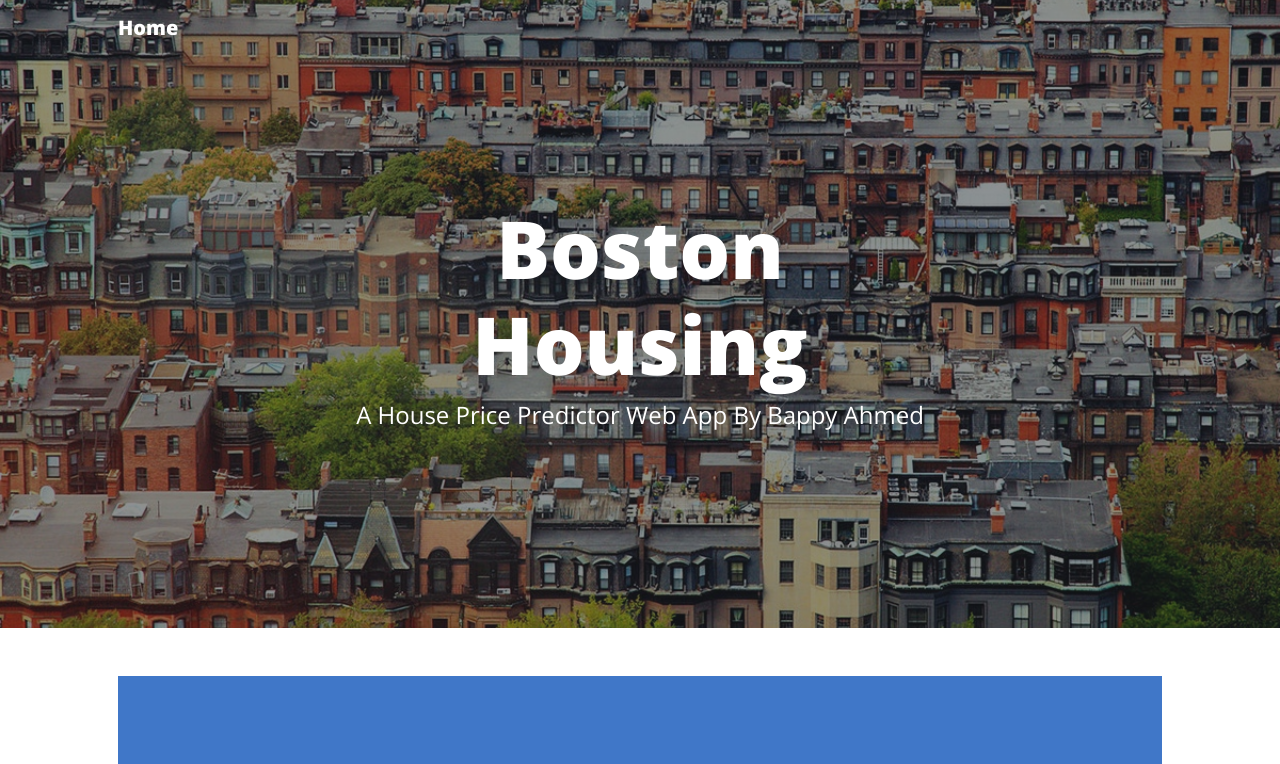
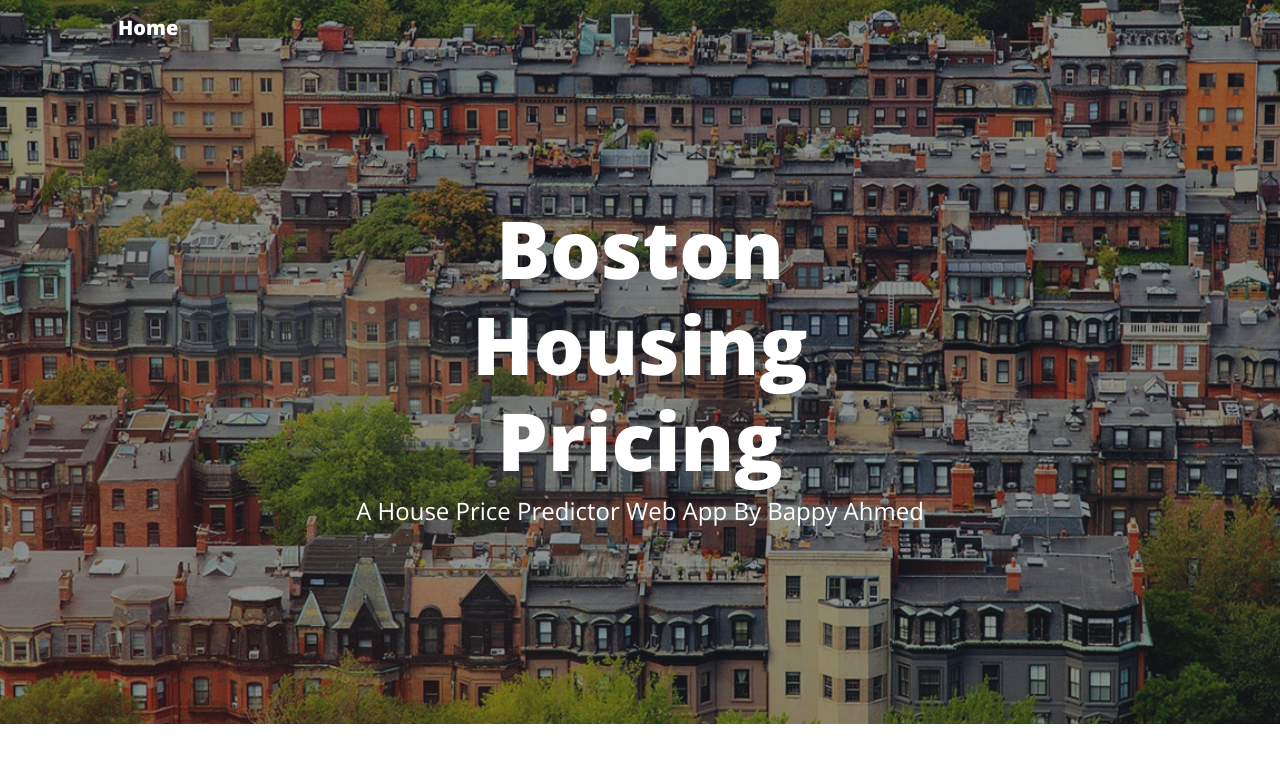
Before and after one commit to entbappy/Boston-House-Price, a Flask app: page / in a window 1280 px wide. Shown: the top 764 px of the page. Run offline with Flask 2, Linux system fonts and the light colour scheme; parts of the project's set-up code (start-up, migrations or seed data) failed here and were passed over; some libraries are stand-ins or nearby versions; some web fonts are replaced.

Commit message:
updated html file

```diff
--- a/templates/index.html
+++ b/templates/index.html
@@ -40,7 +40,7 @@
                 <div class="row gx-4 gx-lg-5 justify-content-center">
                     <div class="col-md-10 col-lg-8 col-xl-7">
                         <div class="site-heading">
-                            <h1>Boston Housing</h1>
+                            <h1>Boston Housing Pricing</h1>
                             <span class="subheading">A House Price Predictor Web App By Bappy Ahmed</span>
                         </div>
                     </div>
```
